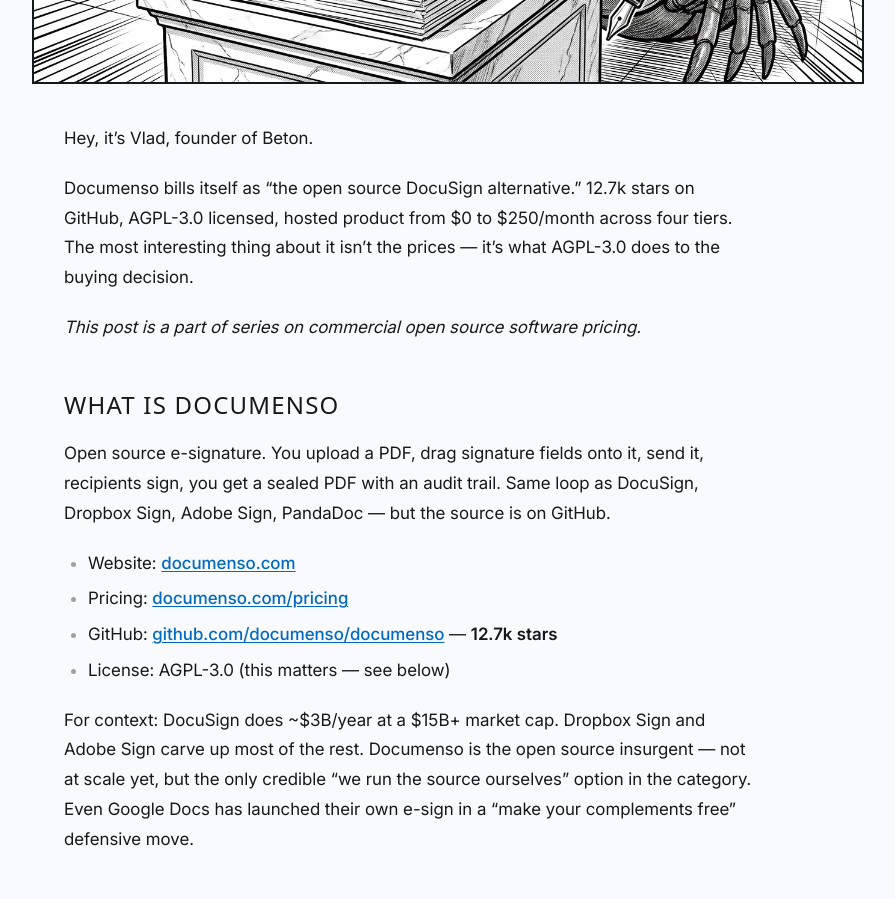
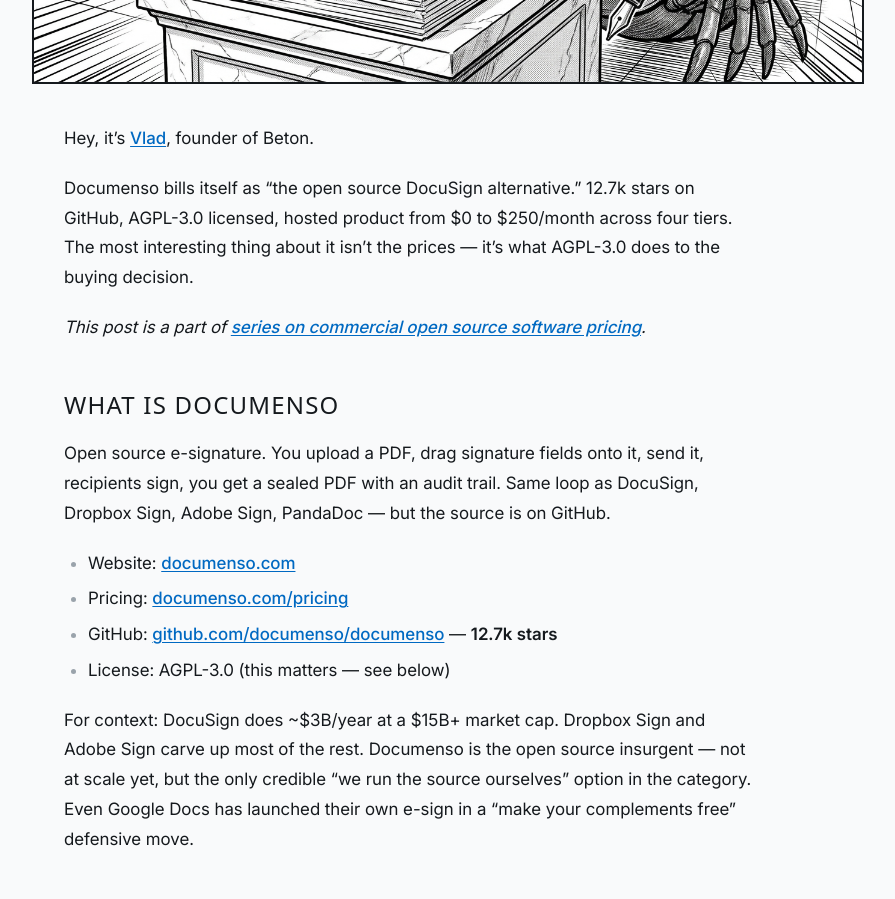
Before and after one commit to getbeton/beton-main-site, an Astro site: page /blog/documenso-pricing-teardown in a window 1280 px wide. Shown: the part 820-1719 px from the top of the page, without its empty margins (192-1087 px from the left). Built offline with nearby package versions, Linux system fonts and the light colour scheme; Astro itself is replaced by a stand-in of ours; no server answers.

Commit message:
feat(blog): link Vlad LinkedIn + Substack series index in documenso teardown

```diff
--- a/src/data/blog/documenso-pricing-teardown.md
+++ b/src/data/blog/documenso-pricing-teardown.md
@@ -12,11 +12,11 @@ seo:
   metaDescription: "Documenso is a 12.7k-star DocuSign alternative. Free, $25 Individual, $40 Teams, $250 Platform — and AGPL-3.0 does all the heavy lifting."
 ---
 
-Hey, it's Vlad, founder of Beton.
+Hey, it's [Vlad](https://www.linkedin.com/in/vlad-nadymov/), founder of Beton.
 
 Documenso bills itself as "the open source DocuSign alternative." 12.7k stars on GitHub, AGPL-3.0 licensed, hosted product from $0 to $250/month across four tiers. The most interesting thing about it isn't the prices — it's what AGPL-3.0 does to the buying decision.
 
-*This post is a part of series on commercial open source software pricing.*
+*This post is a part of [series on commercial open source software pricing](https://learninglate.substack.com/p/pricing-the-commercial-open-source-software).*
 
 ## What is Documenso
 
```
